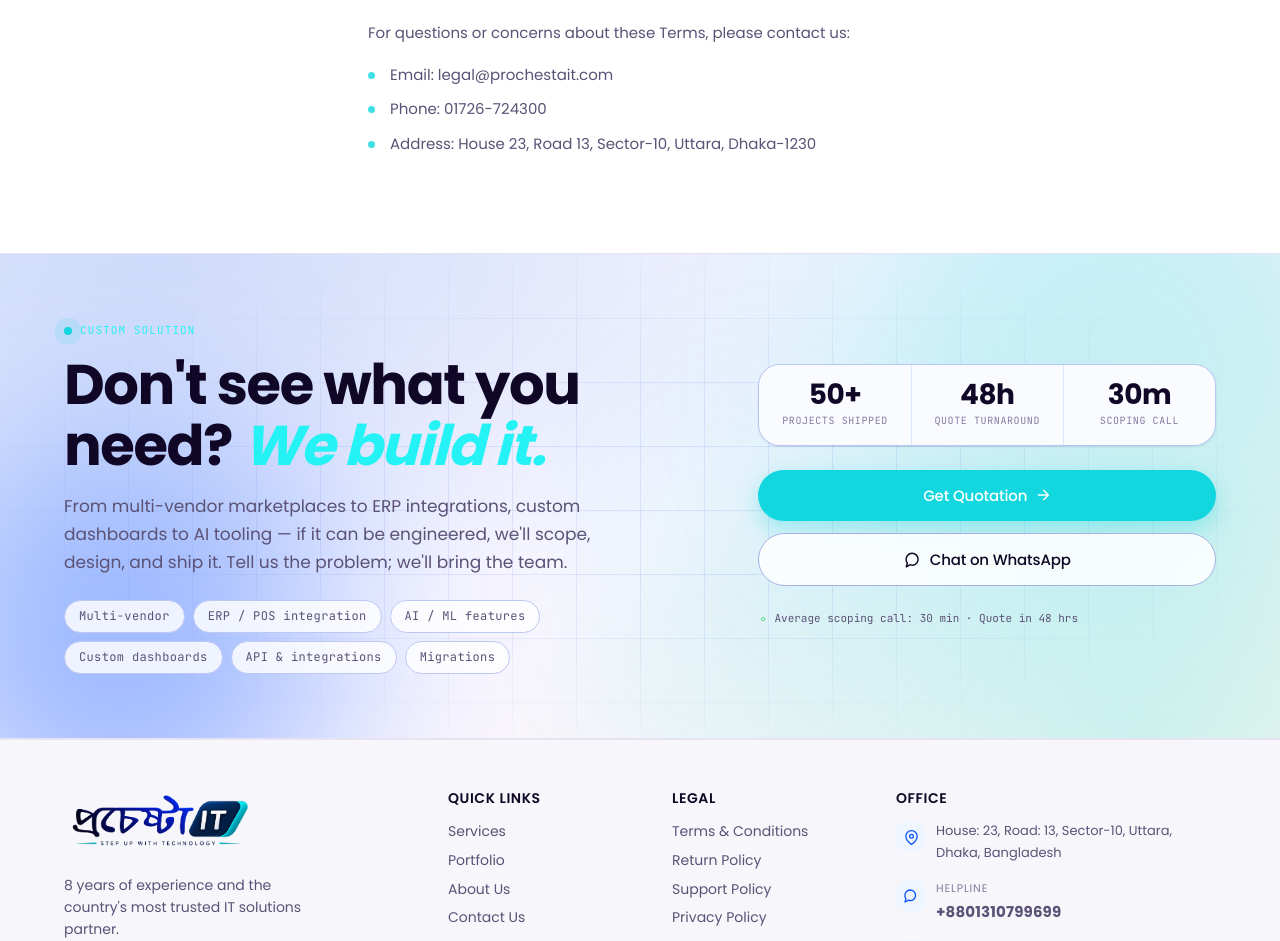
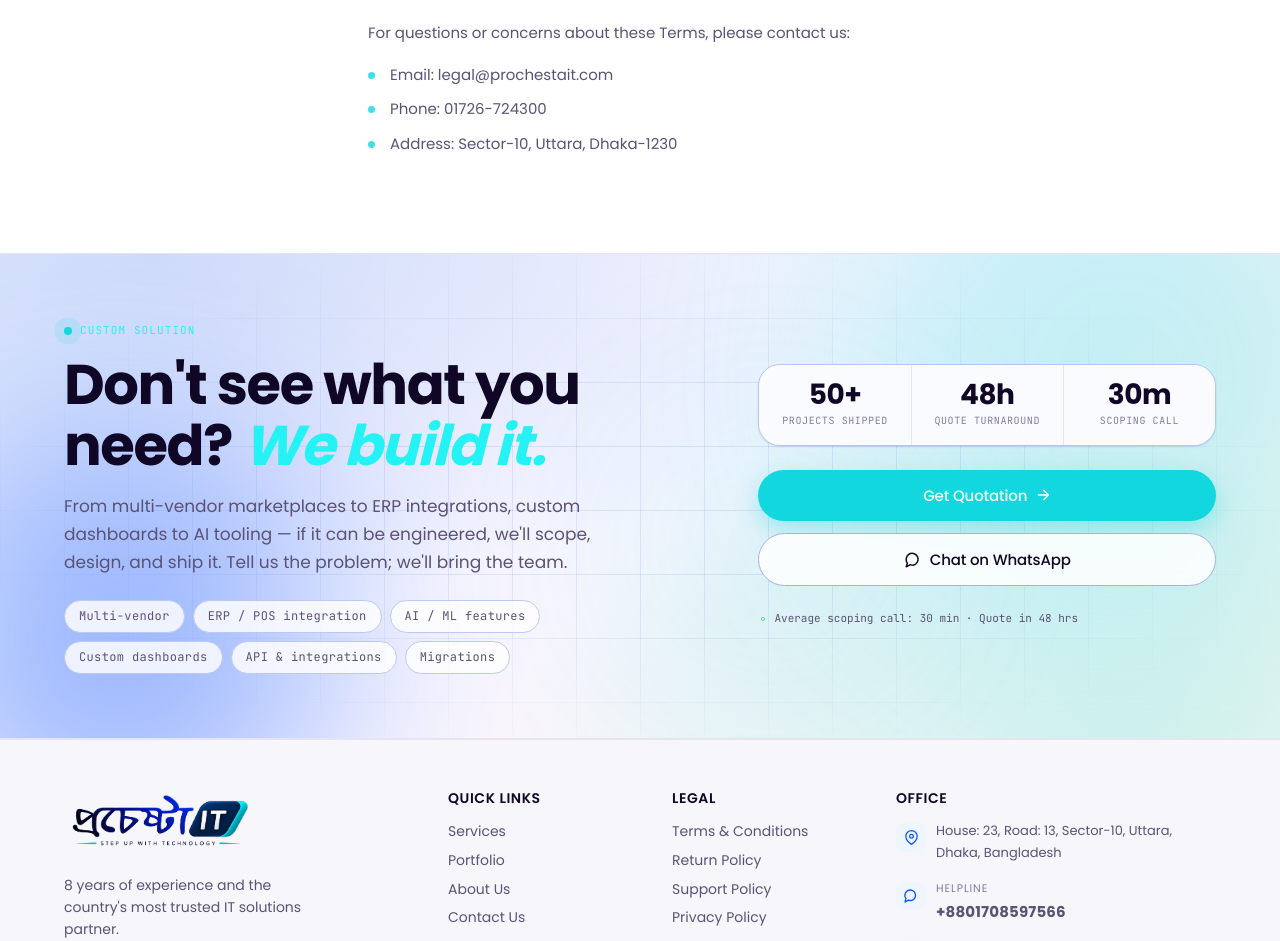
Before and after one commit to MdRaisulIslam02/prochestait-protfolio, a Next.js app: page /terms in a window 1280 px wide. Shown: the part 3040-3981 px from the top of the page. Built offline with nearby package versions, Linux system fonts and the light colour scheme; no server answers.

Commit message:
Added footer information

```diff
--- a/components/Footer.tsx
+++ b/components/Footer.tsx
@@ -51,7 +51,7 @@ export default function Footer() {
             <p className="footer-tagline">{t('footer.brand.tagline')}</p>
             <div className="footer-socials">
               <a
-                href="https://www.facebook.com/prochestait/"
+                href="https://www.facebook.com/prochestait1/"
                 target="_blank"
                 rel="noopener noreferrer"
                 aria-label={t('footer.social.facebook')}>
@@ -61,7 +61,7 @@ export default function Footer() {
                 />
               </a>
               <a
-                href="https://www.instagram.com/prochestait/"
+                href="https://www.instagram.com/prochestait1/"
                 target="_blank"
                 rel="noopener noreferrer"
                 aria-label={t('footer.social.instagram')}>
@@ -71,7 +71,7 @@ export default function Footer() {
                 />
               </a>
               <a
-                href="https://www.linkedin.com/company/imjolofficial/"
+                href="https://www.linkedin.com/company/prochestait1/"
                 target="_blank"
                 rel="noopener noreferrer"
                 aria-label={t('footer.social.linkedin')}>
@@ -159,11 +159,11 @@ export default function Footer() {
                     {t('footer.office.helpline')}
                   </span>
                   <a
-                    href="https://wa.me/8801310799699"
+                    href="https://wa.me/8801708597566"
                     target="_blank"
                     rel="noopener noreferrer"
                     className="footer-hotline">
-                    +8801310799699
+                    +8801708597566
                   </a>
                 </div>
               </div>
--- a/components/legal/legal-content.ts
+++ b/components/legal/legal-content.ts
@@ -166,7 +166,7 @@ export const legalContent: Record<PageKey, Record<LegalLocale, LegalPageData>> =
               items: [
                 'Email: legal@prochestait.com',
                 'Phone: 01726-724300',
-                'Address: House 23, Road 13, Sector-10, Uttara, Dhaka-1230',
+                'Address: Sector-10, Uttara, Dhaka-1230',
               ],
             },
           ],
@@ -312,8 +312,8 @@ export const legalContent: Record<PageKey, Record<LegalLocale, LegalPageData>> =
               type: 'ul',
               items: [
                 'ইমেইল: legal@prochestait.com',
-                'ফোন: ০১৭২৬-৭২৪৩০০',
-                'ঠিকানা: বাড়ি ২৩, রোড ১৩, সেক্টর-১০, উত্তরা, ঢাকা-১২৩০',
+                'ফোন: ০১৭০৮৫৯৭৫৬৬',
+                'ঠিকানা: সেক্টর-১০, উত্তরা, ঢাকা-১২৩০',
               ],
             },
           ],
@@ -420,7 +420,7 @@ export const legalContent: Record<PageKey, Record<LegalLocale, LegalPageData>> =
               type: 'ul',
               items: [
                 'Email: support@prochestait.com',
-                'Phone / WhatsApp: 01726-724300',
+                'Phone / WhatsApp: 01708597566',
                 'Business hours: Saturday–Thursday, 9:00 AM – 7:00 PM BST',
               ],
             },
@@ -524,7 +524,7 @@ export const legalContent: Record<PageKey, Record<LegalLocale, LegalPageData>> =
               type: 'ul',
               items: [
                 'ইমেইল: support@prochestait.com',
-                'ফোন / হোয়াটসঅ্যাপ: ০১৭২৬-৭২৪৩০০',
+                'ফোন / হোয়াটসঅ্যাপ: ০১৭০৮৫৯৭৫৬৬',
                 'অফিস সময়: শনিবার–বৃহস্পতিবার, সকাল ৯টা – সন্ধ্যা ৭টা',
               ],
             },
@@ -642,9 +642,9 @@ export const legalContent: Record<PageKey, Record<LegalLocale, LegalPageData>> =
               type: 'table',
               headers: ['Channel', 'Contact', 'Best For'],
               rows: [
-                ['WhatsApp', '+880 1726-724300', 'Urgent issues & quick queries'],
+                ['WhatsApp', '+880 1708-597566', 'Urgent issues & quick queries'],
                 ['Email', 'support@prochestait.com', 'Bug reports & change requests'],
-                ['Phone', '01726-724300', 'Critical escalations'],
+                ['Phone', '01708597566', 'Critical escalations'],
               ],
             },
           ],
@@ -754,9 +754,9 @@ export const legalContent: Record<PageKey, Record<LegalLocale, LegalPageData>> =
               type: 'table',
               headers: ['মাধ্যম', 'যোগাযোগ', 'সবচেয়ে ভালো ব্যবহার'],
               rows: [
-                ['হোয়াটসঅ্যাপ', '+৮৮০ ১৭২৬-৭২৪৩০০', 'জরুরি সমস্যা ও দ্রুত প্রশ্ন'],
+                ['হোয়াটসঅ্যাপ', '+৮৮০ ১৭০৮৫৯৭৫৬৬', 'জরুরি সমস্যা ও দ্রুত প্রশ্ন'],
                 ['ইমেইল', 'support@prochestait.com', 'বাগ রিপোর্ট ও পরিবর্তন অনুরোধ'],
-                ['ফোন', '০১৭২৬-৭২৪৩০০', 'ক্রিটিকাল এস্কেলেশন'],
+                ['ফোন', '০১৭০৮৫৯৭৫৬৬', 'ক্রিটিকাল এস্কেলেশন'],
               ],
             },
           ],
@@ -924,8 +924,8 @@ export const legalContent: Record<PageKey, Record<LegalLocale, LegalPageData>> =
               type: 'ul',
               items: [
                 'Email: privacy@prochestait.com',
-                'Address: House 23, Road 13, Sector-10, Uttara, Dhaka-1230',
-                'Phone: 01726-724300',
+                'Address: Sector-10, Uttara, Dhaka-1230',
+                'Phone: 01708-597566',
               ],
             },
           ],
@@ -1082,8 +1082,8 @@ export const legalContent: Record<PageKey, Record<LegalLocale, LegalPageData>> =
               type: 'ul',
               items: [
                 'ইমেইল: privacy@prochestait.com',
-                'ঠিকানা: বাড়ি ২৩, রোড ১৩, সেক্টর-১০, উত্তরা, ঢাকা-১২৩০',
-                'ফোন: ০১৭২৬-৭২৪৩০০',
+                'ঠিকানা: সেক্টর-১০, উত্তরা, ঢাকা-১২৩০',
+                'ফোন: ০১৭০৮-৫৯৭৫৬৬',
               ],
             },
           ],
```
